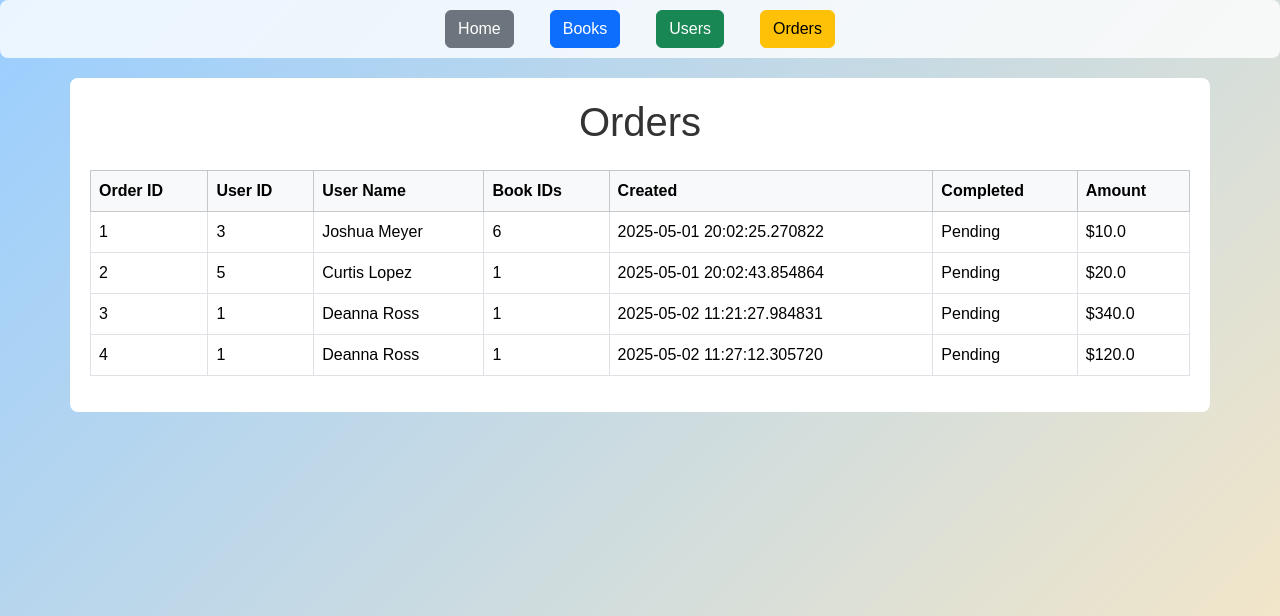
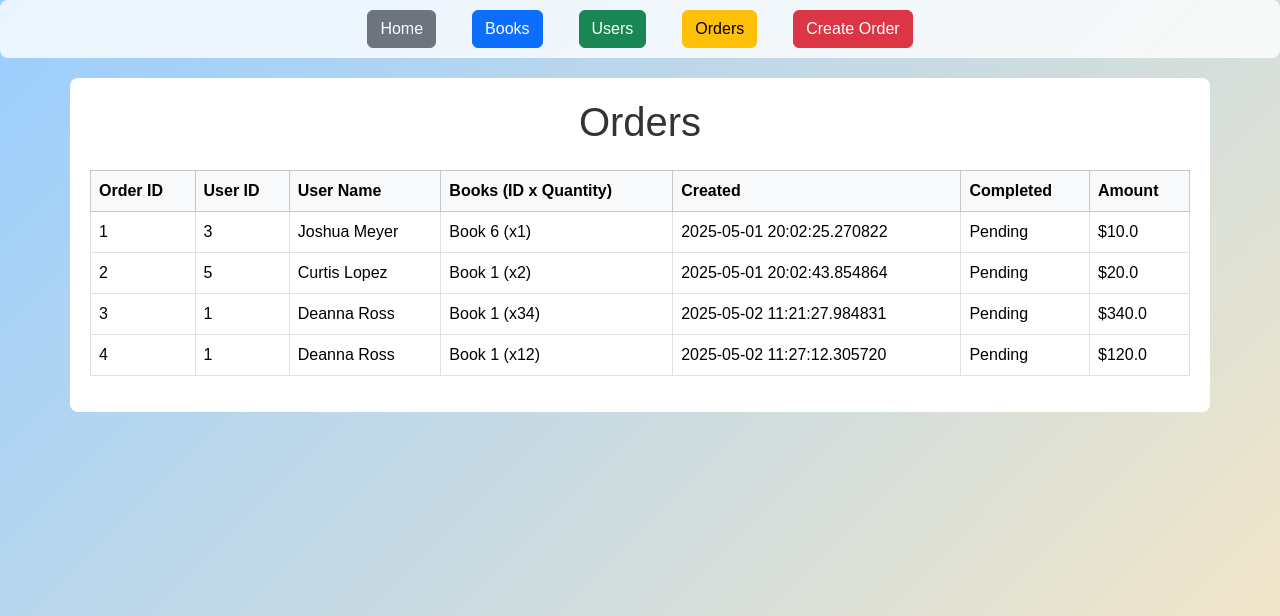
Before and after one commit to Kylea4708/Agile-Project-2025, a Flask app: page /orders in a window 1280 px wide. Shown: the top 616 px of the page. Run offline with Flask 3, Linux system fonts and the light colour scheme.

Commit message:
Created create order button

```diff
--- a/Project/app.py
+++ b/Project/app.py
@@ -52,7 +52,7 @@ def orders():
     orders = db.session.execute(db.select(Order)).scalars().all()
     return render_template("orders.html", orders=orders)
 
-@app.route("/admin/order/new", methods=["GET", "POST"])
+@app.route("/order/new", methods=["GET", "POST"])
 def admin_create_order():
     if request.method == "POST":
         user_id = int(request.form["user_id"])
--- a/Project/templates/base.html
+++ b/Project/templates/base.html
@@ -49,6 +49,8 @@
             <a href="{{ url_for('books') }}" class="btn btn-primary">Books</a>
             <a href="{{ url_for('users') }}" class="btn btn-success">Users</a>
             <a href="{{ url_for('orders') }}" class="btn btn-warning">Orders</a>
+            <a href="{{ url_for('admin_create_order') }}" class="btn btn-danger">Create Order</a>
+
         </div>
     </main>
     <div class="container">
--- a/Project/templates/home.html
+++ b/Project/templates/home.html
@@ -2,7 +2,6 @@
 
 {% block content %}
 <div class="text-center">
-  <h1>Welcome to the Bookstore!</h1>
-  <p>Browse books, view users, and manage orders using the navigation bar above.</p>
+  <h1>Welcome to the BookWorms Book store manager!</h1>
 </div>
 {% endblock %}
--- a/Project/templates/orders.html
+++ b/Project/templates/orders.html
@@ -10,7 +10,7 @@
             <th>Order ID</th>
             <th>User ID</th>
             <th>User Name</th>
-            <th>Book IDs</th>
+            <th>Books (ID x Quantity)</th>
             <th>Created</th>
             <th>Completed</th>
             <th>Amount</th>
@@ -24,7 +24,7 @@
             <td>{{ order.user.name if order.user else 'N/A' }}</td>
             <td>
                 {% for item in order.items %}
-                    {{ item.book_id }}{% if not loop.last %}, {% endif %}
+                    Book {{ item.book_id }} (x{{ item.quantity }}){% if not loop.last %}, {% endif %}
                 {% endfor %}
             </td>
             <td>{{ order.date_created }}</td>
```
Also changed, not shown: Project/book_store.db, Project/models/order.py (line endings or trailing spaces).
